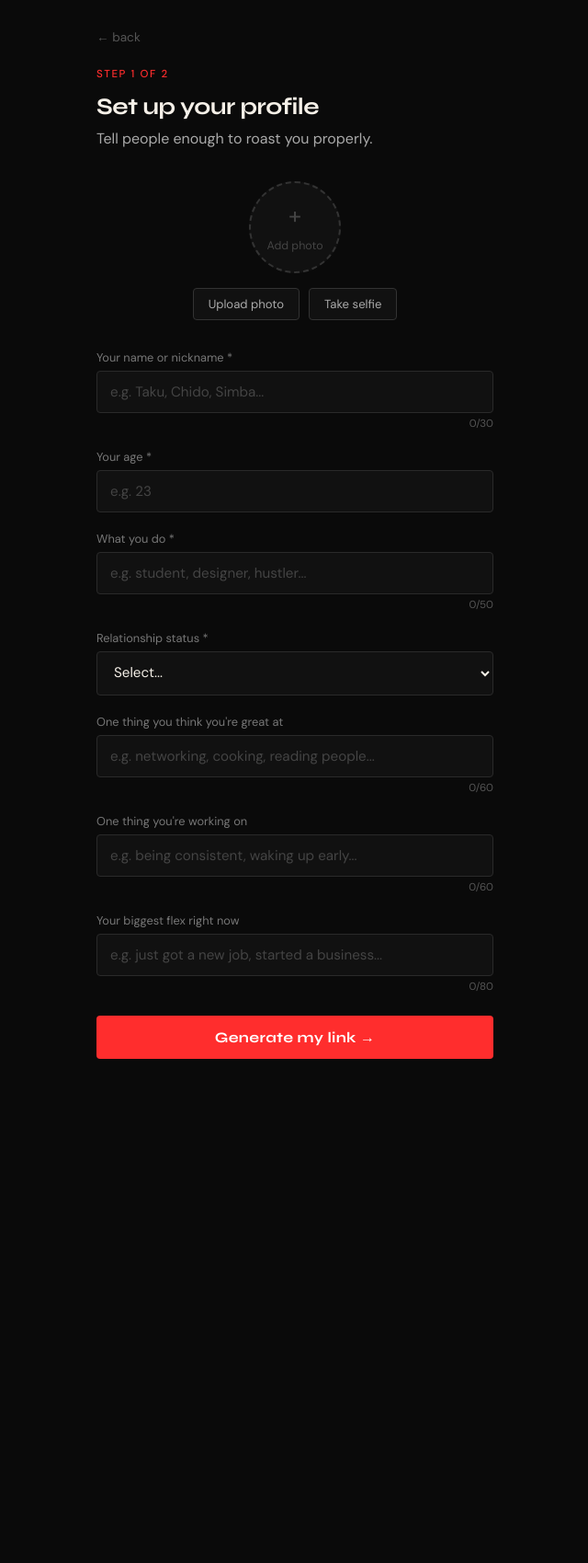
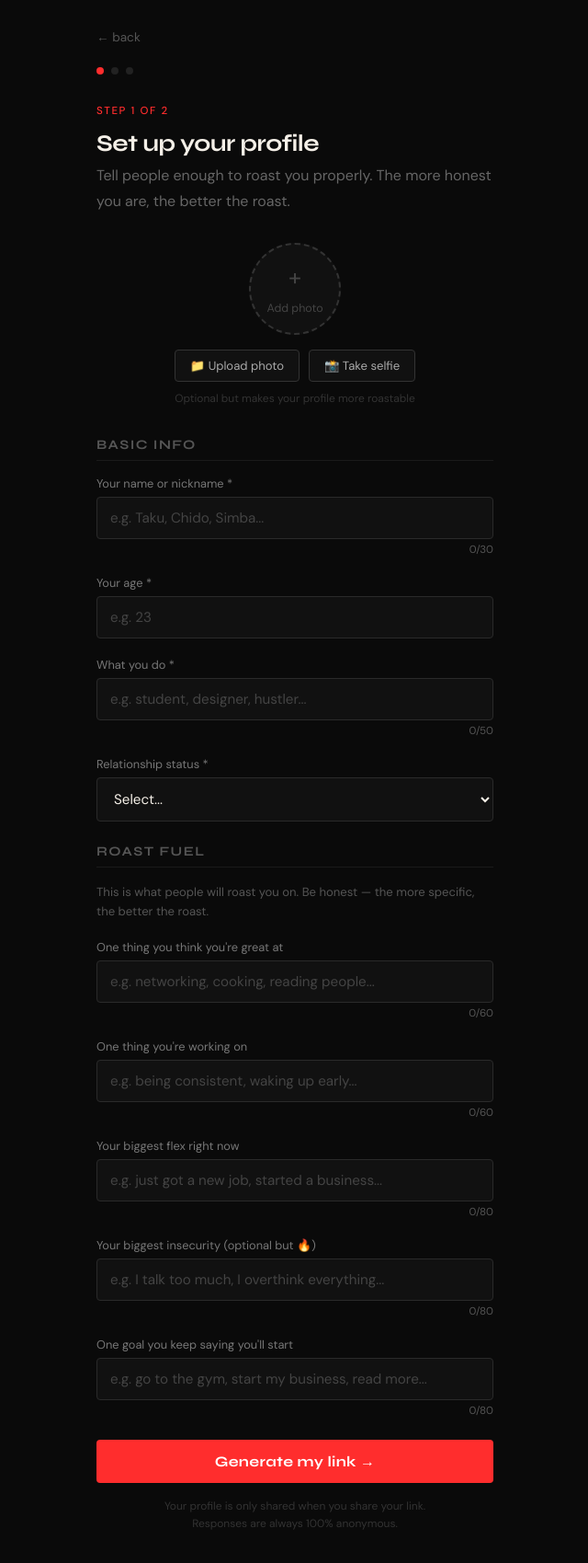
Before and after one commit to anopamars/nofilter-zim, a plain HTML site: page create.html in a window 1280 px wide. Shown: the whole page at 92% size, without its empty margins (319-959 px from the left). Before the commit the page ends 1183 px from the top, so only its background shows below. Drawn offline with Linux system fonts and the light colour scheme.

Commit message:
timed roast mode, image upload, playlist, create page upgrade

```diff
--- a/create.html
+++ b/create.html
@@ -83,7 +83,12 @@
       margin-bottom: 1.5rem;
     }
     .camera-modal canvas { display: none; }
-    .camera-actions { display: flex; gap: 12px; width: 100%; max-width: 340px; }
+    .camera-actions {
+      display: flex;
+      gap: 12px;
+      width: 100%;
+      max-width: 340px;
+    }
 
     .char-count {
       font-size: 0.72rem;
@@ -91,17 +96,54 @@
       text-align: right;
       margin-top: 4px;
     }
+
+    .step-indicator {
+      display: flex;
+      align-items: center;
+      gap: 8px;
+      margin-bottom: 2rem;
+    }
+    .step-dot {
+      width: 8px;
+      height: 8px;
+      border-radius: 50%;
+      background: #222;
+    }
+    .step-dot.active { background: var(--red); }
+    .step-dot.done { background: #444; }
+
+    .form-section-title {
+      font-family: 'Syne', sans-serif;
+      font-weight: 700;
+      font-size: 0.9rem;
+      color: #555;
+      text-transform: uppercase;
+      letter-spacing: 0.1em;
+      margin-bottom: 1rem;
+      margin-top: 1.5rem;
+      padding-bottom: 0.5rem;
+      border-bottom: 0.5px solid #1a1a1a;
+    }
   </style>
 </head>
 <body>
 
   <a href="index.html" class="nav-back">← back</a>
 
+  <div class="step-indicator">
+    <div class="step-dot active"></div>
+    <div class="step-dot"></div>
+    <div class="step-dot"></div>
+  </div>
+
   <div class="section-label">Step 1 of 2</div>
   <h2>Set up your profile</h2>
-  <p style="margin-bottom:2rem;">Tell people enough to roast you properly.</p>
+  <p style="margin-bottom:2rem;color:#666;">
+    Tell people enough to roast you properly.
+    The more honest you are, the better the roast.
+  </p>
 
-  <!-- PHOTO UPLOAD -->
+  <!-- PHOTO -->
   <div class="photo-section">
     <div class="photo-ring" id="photo-ring" onclick="document.getElementById('file-input').click()">
       <img id="photo-preview" src="" alt="preview">
@@ -111,26 +153,43 @@
       </div>
     </div>
     <div class="photo-btns">
-      <button class="photo-btn" onclick="document.getElementById('file-input').click()">Upload photo</button>
-      <button class="photo-btn" onclick="openCamera()">Take selfie</button>
+      <button class="photo-btn" onclick="document.getElementById('file-input').click()">
+        📁 Upload photo
+      </button>
+      <button class="photo-btn" onclick="openCamera()">
+        📸 Take selfie
+      </button>
     </div>
     <input id="file-input" type="file" accept="image/*" style="display:none" onchange="handleFileUpload(event)">
+    <p style="font-size:0.75rem;color:#333;margin-top:8px;text-align:center;">
+      Optional but makes your profile more roastable
+    </p>
   </div>
+
+  <!-- BASIC INFO -->
+  <div class="form-section-title">Basic info</div>
 
   <div class="input-group">
     <label class="input-label">Your name or nickname *</label>
-    <input id="inp-name" class="nf-input" type="text" placeholder="e.g. Taku, Chido, Simba..." maxlength="30" oninput="updateChar(this,'name-count')">
+    <input id="inp-name" class="nf-input" type="text"
+      placeholder="e.g. Taku, Chido, Simba..."
+      maxlength="30"
+      oninput="updateChar(this,'name-count')">
     <div class="char-count"><span id="name-count">0</span>/30</div>
   </div>
 
   <div class="input-group">
     <label class="input-label">Your age *</label>
-    <input id="inp-age" class="nf-input" type="number" placeholder="e.g. 23" min="13" max="99">
+    <input id="inp-age" class="nf-input" type="number"
+      placeholder="e.g. 23" min="13" max="99">
   </div>
 
   <div class="input-group">
     <label class="input-label">What you do *</label>
-    <input id="inp-job" class="nf-input" type="text" placeholder="e.g. student, designer, hustler..." maxlength="50" oninput="updateChar(this,'job-count')">
+    <input id="inp-job" class="nf-input" type="text"
+      placeholder="e.g. student, designer, hustler..."
+      maxlength="50"
+      oninput="updateChar(this,'job-count')">
     <div class="char-count"><span id="job-count">0</span>/50</div>
   </div>
 
@@ -147,28 +206,71 @@
     </select>
   </div>
 
+  <!-- ROAST FUEL -->
+  <div class="form-section-title">Roast fuel</div>
+  <p style="color:#555;font-size:0.82rem;margin-bottom:1.25rem;line-height:1.6;">
+    This is what people will roast you on. Be honest — the more specific, the better the roast.
+  </p>
+
   <div class="input-group">
     <label class="input-label">One thing you think you're great at</label>
-    <input id="inp-good" class="nf-input" type="text" placeholder="e.g. networking, cooking, reading people..." maxlength="60" oninput="updateChar(this,'good-count')">
+    <input id="inp-good" class="nf-input" type="text"
+      placeholder="e.g. networking, cooking, reading people..."
+      maxlength="60"
+      oninput="updateChar(this,'good-count')">
     <div class="char-count"><span id="good-count">0</span>/60</div>
   </div>
 
   <div class="input-group">
     <label class="input-label">One thing you're working on</label>
-    <input id="inp-working" class="nf-input" type="text" placeholder="e.g. being consistent, waking up early..." maxlength="60" oninput="updateChar(this,'working-count')">
+    <input id="inp-working" class="nf-input" type="text"
+      placeholder="e.g. being consistent, waking up early..."
+      maxlength="60"
+      oninput="updateChar(this,'working-count')">
     <div class="char-count"><span id="working-count">0</span>/60</div>
   </div>
 
   <div class="input-group">
     <label class="input-label">Your biggest flex right now</label>
-    <input id="inp-flex" class="nf-input" type="text" placeholder="e.g. just got a new job, started a business..." maxlength="80" oninput="updateChar(this,'flex-count')">
+    <input id="inp-flex" class="nf-input" type="text"
+      placeholder="e.g. just got a new job, started a business..."
+      maxlength="80"
+      oninput="updateChar(this,'flex-count')">
     <div class="char-count"><span id="flex-count">0</span>/80</div>
   </div>
 
-  <div id="form-error" class="error-msg">Please fill in all required fields marked with *</div>
+  <div class="input-group">
+    <label class="input-label">Your biggest insecurity (optional but 🔥)</label>
+    <input id="inp-insecurity" class="nf-input" type="text"
+      placeholder="e.g. I talk too much, I overthink everything..."
+      maxlength="80"
+      oninput="updateChar(this,'insecurity-count')">
+    <div class="char-count"><span id="insecurity-count">0</span>/80</div>
+  </div>
+
+  <div class="input-group">
+    <label class="input-label">One goal you keep saying you'll start</label>
+    <input id="inp-goal" class="nf-input" type="text"
+      placeholder="e.g. go to the gym, start my business, read more..."
+      maxlength="80"
+      oninput="updateChar(this,'goal-count')">
+    <div class="char-count"><span id="goal-count">0</span>/80</div>
+  </div>
+
+  <div id="form-error" class="error-msg">
+    Please fill in all required fields marked with *
+  </div>
 
   <div class="spacer"></div>
-  <button class="btn-primary" onclick="saveProfile()">Generate my link →</button>
+
+  <button class="btn-primary" onclick="saveProfile()">
+    Generate my link →
+  </button>
+
+  <p style="text-align:center;font-size:0.75rem;color:#333;margin-top:1rem;line-height:1.6;">
+    Your profile is only shared when you share your link.<br>
+    Responses are always 100% anonymous.
+  </p>
 
   <!-- CAMERA MODAL -->
   <div class="camera-modal" id="camera-modal">
@@ -251,16 +353,31 @@
       const good = document.getElementById('inp-good').value.trim();
       const working = document.getElementById('inp-working').value.trim();
       const flex = document.getElementById('inp-flex').value.trim();
+      const insecurity = document.getElementById('inp-insecurity').value.trim();
+      const goal = document.getElementById('inp-goal').value.trim();
       const err = document.getElementById('form-error');
 
       if (!name || !age || !job || !rel) {
         err.style.display = 'block';
+        window.scrollTo({ top: 0, behavior: 'smooth' });
         return;
       }
 
       err.style.display = 'none';
 
-      const profile = { name, age, job, rel, good, working, flex, photo: photoData };
+      // Clear any old data from previous profile
+      localStorage.removeItem('nfz_expires_at');
+      localStorage.removeItem('nfz_response_count');
+      localStorage.removeItem('nfz_answers');
+      localStorage.removeItem('nfz_views');
+
+      const profile = {
+        name, age, job, rel,
+        good, working, flex,
+        insecurity, goal,
+        photo: photoData
+      };
+
       localStorage.setItem('nfz_profile', JSON.stringify(profile));
       window.location.href = 'profile.html';
     }
```
